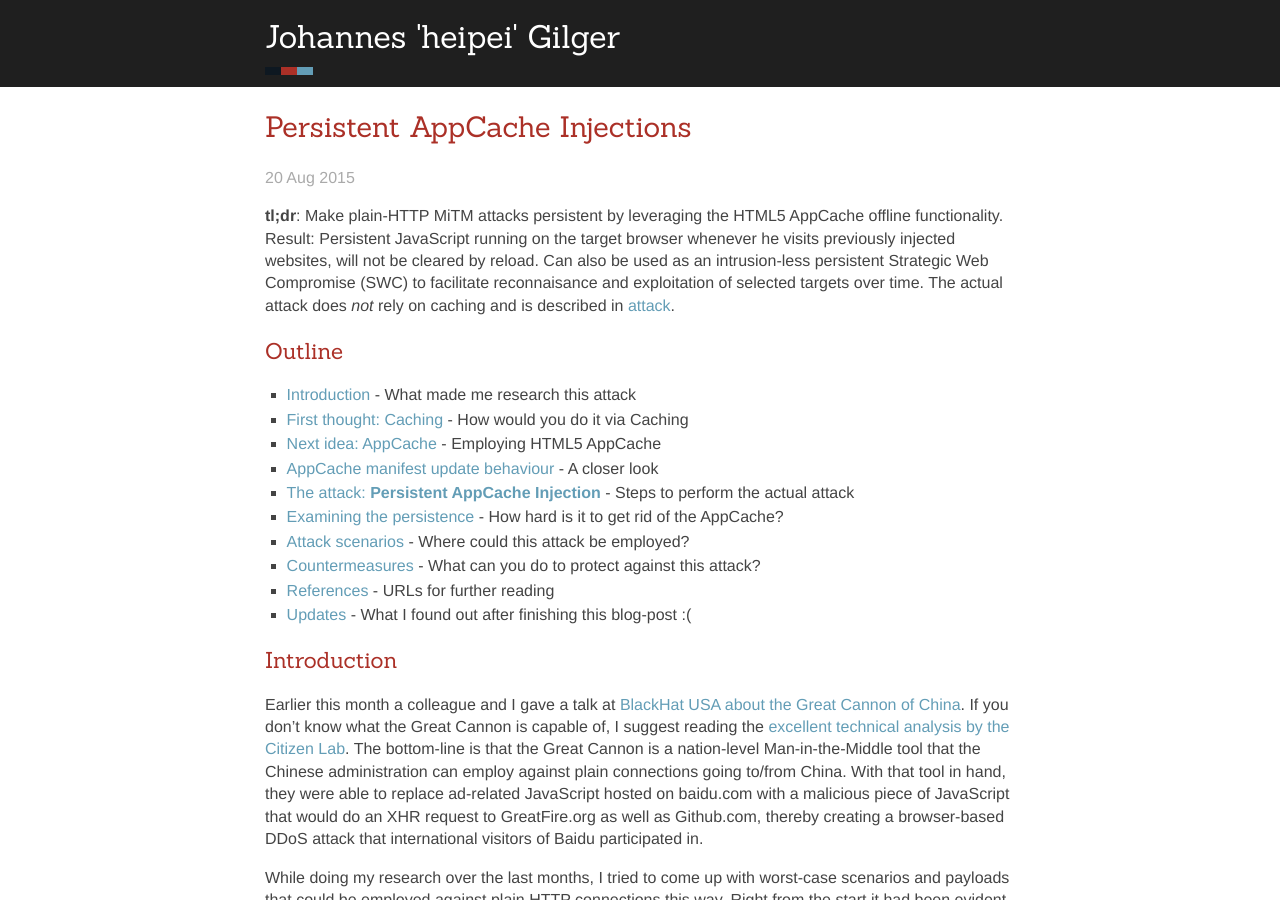
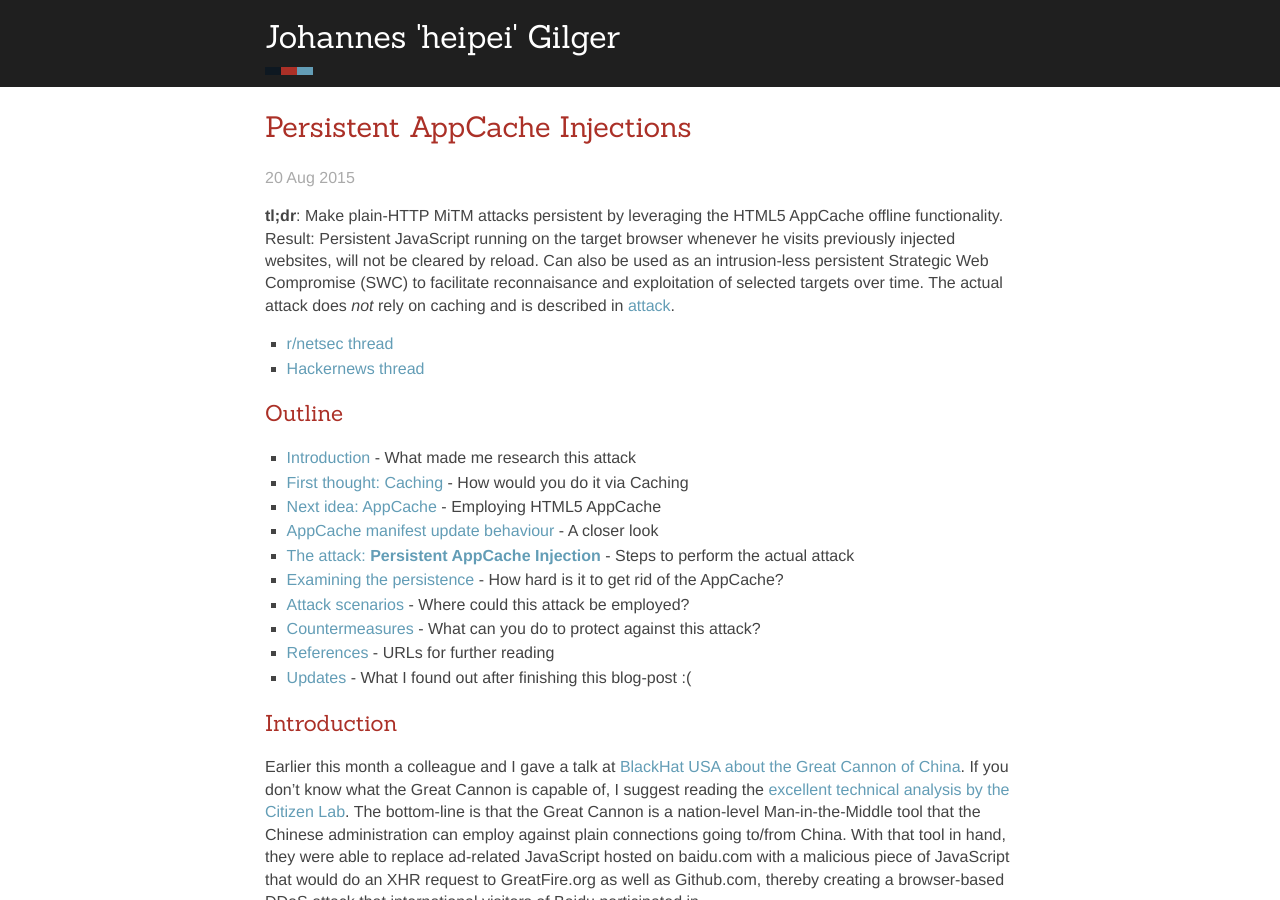
Before and after one commit to heipei/heipei.github.io, a Jekyll site: the page built from _posts/2015-08-20-Persistent-AppCache-Injections.markdown, in a window 1280 px wide and 900 px high. Built offline with Jekyll 4.4.1, drawn with Linux system fonts in a browser that asks for light colours; comment, search, counter and statistics services are not loaded.

Commit message:
Reddit/HN threads for the last post

```diff
--- a/_posts/2015-08-20-Persistent-AppCache-Injections.markdown
+++ b/_posts/2015-08-20-Persistent-AppCache-Injections.markdown
@@ -10,6 +10,9 @@ cleared by reload. Can also be used as an intrusion-less persistent Strategic
 Web Compromise (SWC) to facilitate reconnaisance and exploitation of selected
 targets over time. The actual attack does *not* rely on caching and is
 described in [attack](#attack).
+
+* [r/netsec thread](https://www.reddit.com/r/netsec/comments/3h8bbj/html5_persistent_appcache_injections/)
+* [Hackernews thread](https://news.ycombinator.com/item?id=10070009)
 
 Outline
 =======
```
